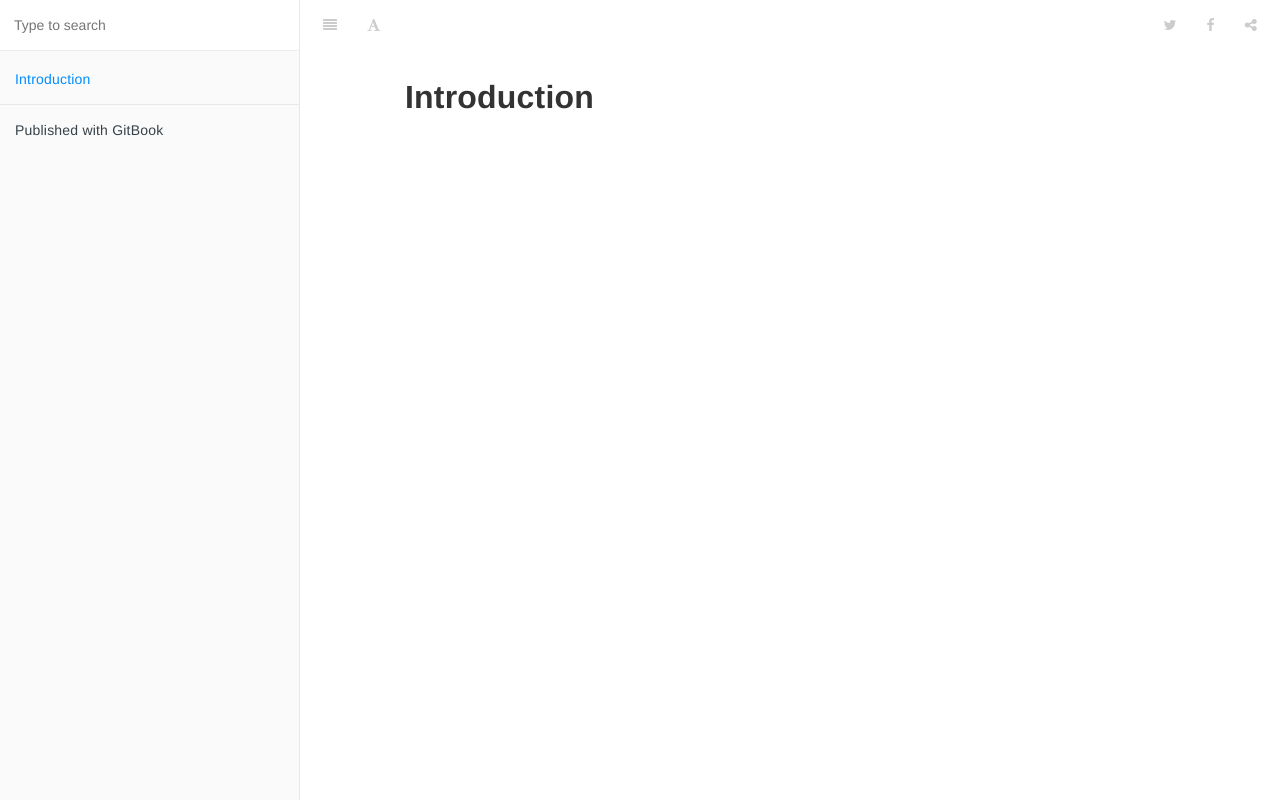
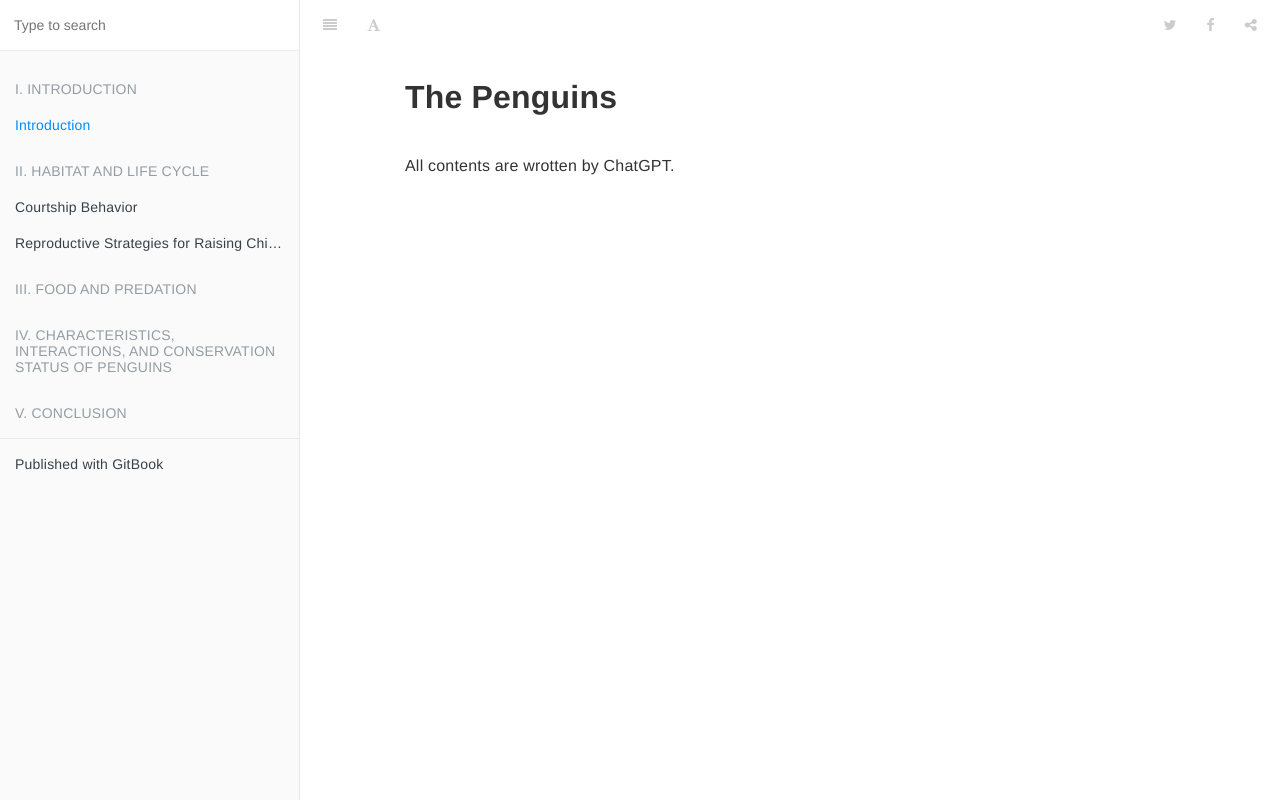
Before and after one commit to suxkcoding/penguin-book, a plain HTML site: page index.html in a window 1280 px wide. Drawn offline with Linux system fonts and the light colour scheme.

Commit message:
create README

```diff
--- a/index.html
+++ b/index.html
@@ -83,6 +83,8 @@
 
 
 
+        <li class="header">I. Introduction</li>
+
 
 
         <li class="chapter active" data-level="1.1" data-path="./">
@@ -97,6 +99,60 @@
 
 
         </li>
+
+
+
+
+        <li class="header">II. Habitat and Life Cycle</li>
+
+
+
+        <li class="chapter " data-level="2.1" >
+
+                <span>
+
+
+                    Courtship Behavior
+
+                </span>
+
+
+
+        </li>
+
+        <li class="chapter " data-level="2.2" >
+
+                <span>
+
+
+                    Reproductive Strategies for Raising Chicks
+
+                </span>
+
+
+
+        </li>
+
+
+
+
+        <li class="header">III. Food and Predation</li>
+
+
+
+
+
+
+        <li class="header">IV. Characteristics, Interactions, and Conservation Status of Penguins</li>
+
+
+
+
+
+
+        <li class="header">V. Conclusion</li>
+
+
 
 
 
@@ -143,7 +199,8 @@
 
                                 <section class="normal markdown-section">
 
-                                <h1 id="introduction">Introduction</h1>
+                                <h1 id="the-penguins">The Penguins</h1>
+<p>All contents are wrotten by ChatGPT.</p>
 
 
                                 </section>
@@ -179,7 +236,7 @@
     <script>
         var gitbook = gitbook || [];
         gitbook.push(function() {
-            gitbook.page.hasChanged({"page":{"title":"Introduction","level":"1.1","depth":1,"dir":"ltr"},"config":{"gitbook":"*","theme":"default","variables":{},"plugins":[],"pluginsConfig":{"highlight":{},"search":{},"lunr":{"maxIndexSize":1000000,"ignoreSpecialCharacters":false},"sharing":{"facebook":true,"twitter":true,"google":false,"weibo":false,"instapaper":false,"vk":false,"all":["facebook","google","twitter","weibo","instapaper"]},"fontsettings":{"theme":"white","family":"sans","size":2},"theme-default":{"styles":{"website":"styles/website.css","pdf":"styles/pdf.css","epub":"styles/epub.css","mobi":"styles/mobi.css","ebook":"styles/ebook.css","print":"styles/print.css"},"showLevel":false}},"structure":{"langs":"LANGS.md","readme":"README.md","glossary":"GLOSSARY.md","summary":"SUMMARY.md"},"pdf":{"pageNumbers":true,"fontSize":12,"fontFamily":"Arial","paperSize":"a4","chapterMark":"pagebreak","pageBreaksBefore":"/","margin":{"right":62,"left":62,"top":56,"bottom":56}},"styles":{"website":"styles/website.css","pdf":"styles/pdf.css","epub":"styles/epub.css","mobi":"styles/mobi.css","ebook":"styles/ebook.css","print":"styles/print.css"}},"file":{"path":"README.md","mtime":"2023-02-04T18:52:03.565Z","type":"markdown"},"gitbook":{"version":"3.2.3","time":"2023-02-04T18:52:05.686Z"},"basePath":".","book":{"language":""}});
+            gitbook.page.hasChanged({"page":{"title":"Introduction","level":"1.1","depth":1,"next":{"title":"Courtship Behavior","level":"2.1","depth":1,"ref":"","articles":[]},"dir":"ltr"},"config":{"gitbook":"*","theme":"default","variables":{},"plugins":[],"pluginsConfig":{"highlight":{},"search":{},"lunr":{"maxIndexSize":1000000,"ignoreSpecialCharacters":false},"sharing":{"facebook":true,"twitter":true,"google":false,"weibo":false,"instapaper":false,"vk":false,"all":["facebook","google","twitter","weibo","instapaper"]},"fontsettings":{"theme":"white","family":"sans","size":2},"theme-default":{"styles":{"website":"styles/website.css","pdf":"styles/pdf.css","epub":"styles/epub.css","mobi":"styles/mobi.css","ebook":"styles/ebook.css","print":"styles/print.css"},"showLevel":false}},"structure":{"langs":"LANGS.md","readme":"README.md","glossary":"GLOSSARY.md","summary":"SUMMARY.md"},"pdf":{"pageNumbers":true,"fontSize":12,"fontFamily":"Arial","paperSize":"a4","chapterMark":"pagebreak","pageBreaksBefore":"/","margin":{"right":62,"left":62,"top":56,"bottom":56}},"styles":{"website":"styles/website.css","pdf":"styles/pdf.css","epub":"styles/epub.css","mobi":"styles/mobi.css","ebook":"styles/ebook.css","print":"styles/print.css"}},"file":{"path":"README.md","mtime":"2023-02-04T19:00:27.000Z","type":"markdown"},"gitbook":{"version":"3.2.3","time":"2023-02-04T19:02:55.088Z"},"basePath":".","book":{"language":""}});
         });
     </script>
 </div>
--- a/search_index.json
+++ b/search_index.json
@@ -1 +1 @@
-{"index":{"version":"0.5.12","fields":[{"name":"title","boost":10},{"name":"keywords","boost":15},{"name":"body","boost":1}],"ref":"url","documentStore":{"store":{"./":["introduct"]},"length":1},"tokenStore":{"root":{"docs":{},"i":{"docs":{},"n":{"docs":{},"t":{"docs":{},"r":{"docs":{},"o":{"docs":{},"d":{"docs":{},"u":{"docs":{},"c":{"docs":{},"t":{"docs":{"./":{"ref":"./","tf":11}}}}}}}}}}}},"length":1},"corpusTokens":["introduct"],"pipeline":["stopWordFilter","stemmer"]},"store":{"./":{"url":"./","title":"Introduction","keywords":"","body":"Introduction\n"}}}
+{"index":{"version":"0.5.12","fields":[{"name":"title","boost":10},{"name":"keywords","boost":15},{"name":"body","boost":1}],"ref":"url","documentStore":{"store":{"./":["chatgpt.","content","introduct","penguin","wrotten"]},"length":1},"tokenStore":{"root":{"docs":{},"c":{"docs":{},"h":{"docs":{},"a":{"docs":{},"t":{"docs":{},"g":{"docs":{},"p":{"docs":{},"t":{"docs":{},".":{"docs":{"./":{"ref":"./","tf":0.25}}}}}}}}},"o":{"docs":{},"n":{"docs":{},"t":{"docs":{},"e":{"docs":{},"n":{"docs":{},"t":{"docs":{"./":{"ref":"./","tf":0.25}}}}}}}}},"i":{"docs":{},"n":{"docs":{},"t":{"docs":{},"r":{"docs":{},"o":{"docs":{},"d":{"docs":{},"u":{"docs":{},"c":{"docs":{},"t":{"docs":{"./":{"ref":"./","tf":10}}}}}}}}}}},"p":{"docs":{},"e":{"docs":{},"n":{"docs":{},"g":{"docs":{},"u":{"docs":{},"i":{"docs":{},"n":{"docs":{"./":{"ref":"./","tf":0.25}}}}}}}}},"w":{"docs":{},"r":{"docs":{},"o":{"docs":{},"t":{"docs":{},"t":{"docs":{},"e":{"docs":{},"n":{"docs":{"./":{"ref":"./","tf":0.25}}}}}}}}}},"length":5},"corpusTokens":["chatgpt.","content","introduct","penguin","wrotten"],"pipeline":["stopWordFilter","stemmer"]},"store":{"./":{"url":"./","title":"Introduction","keywords":"","body":"The Penguins\nAll contents are wrotten by ChatGPT.\n"}}}
```
Also changed, not shown: 1 other file.
